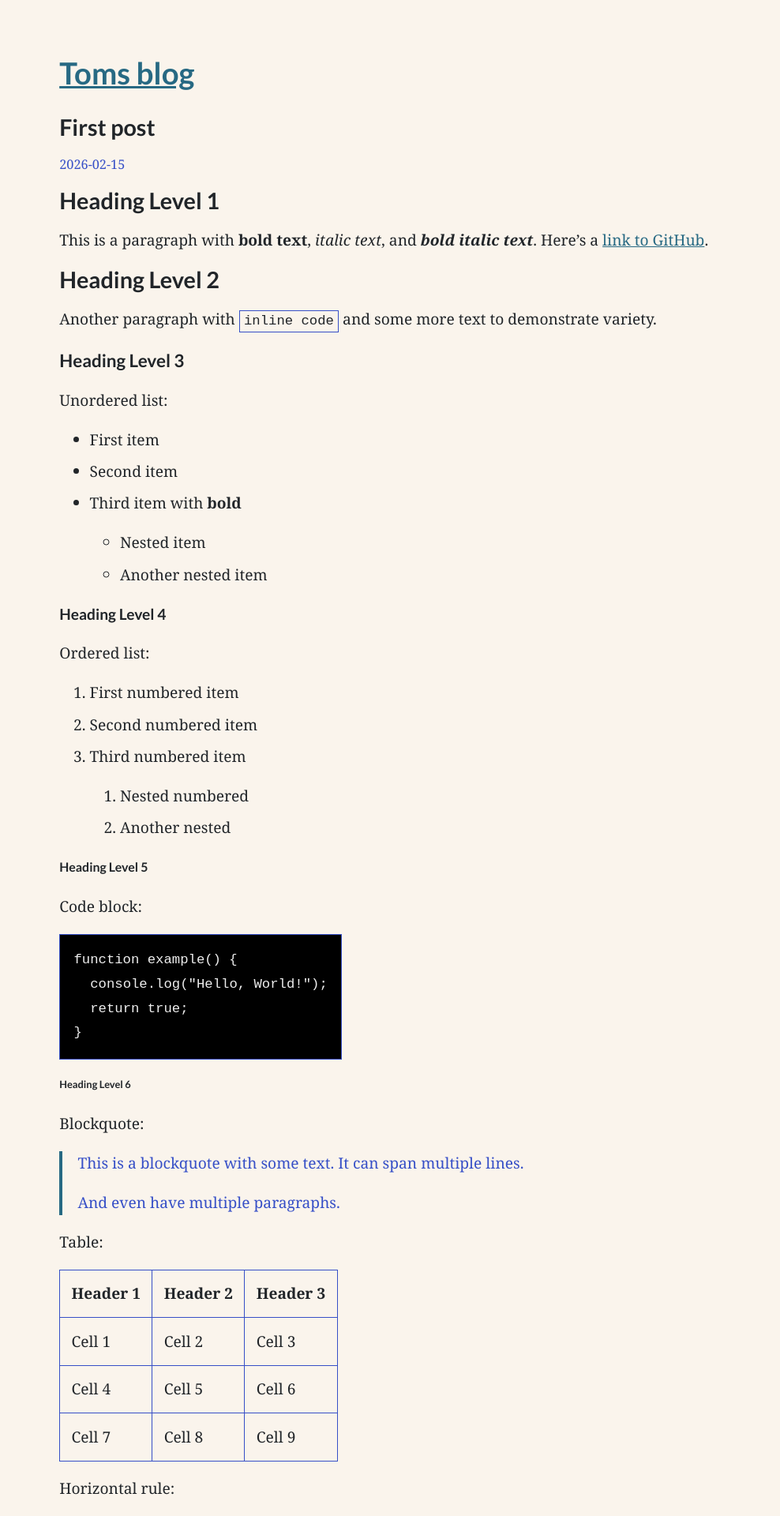
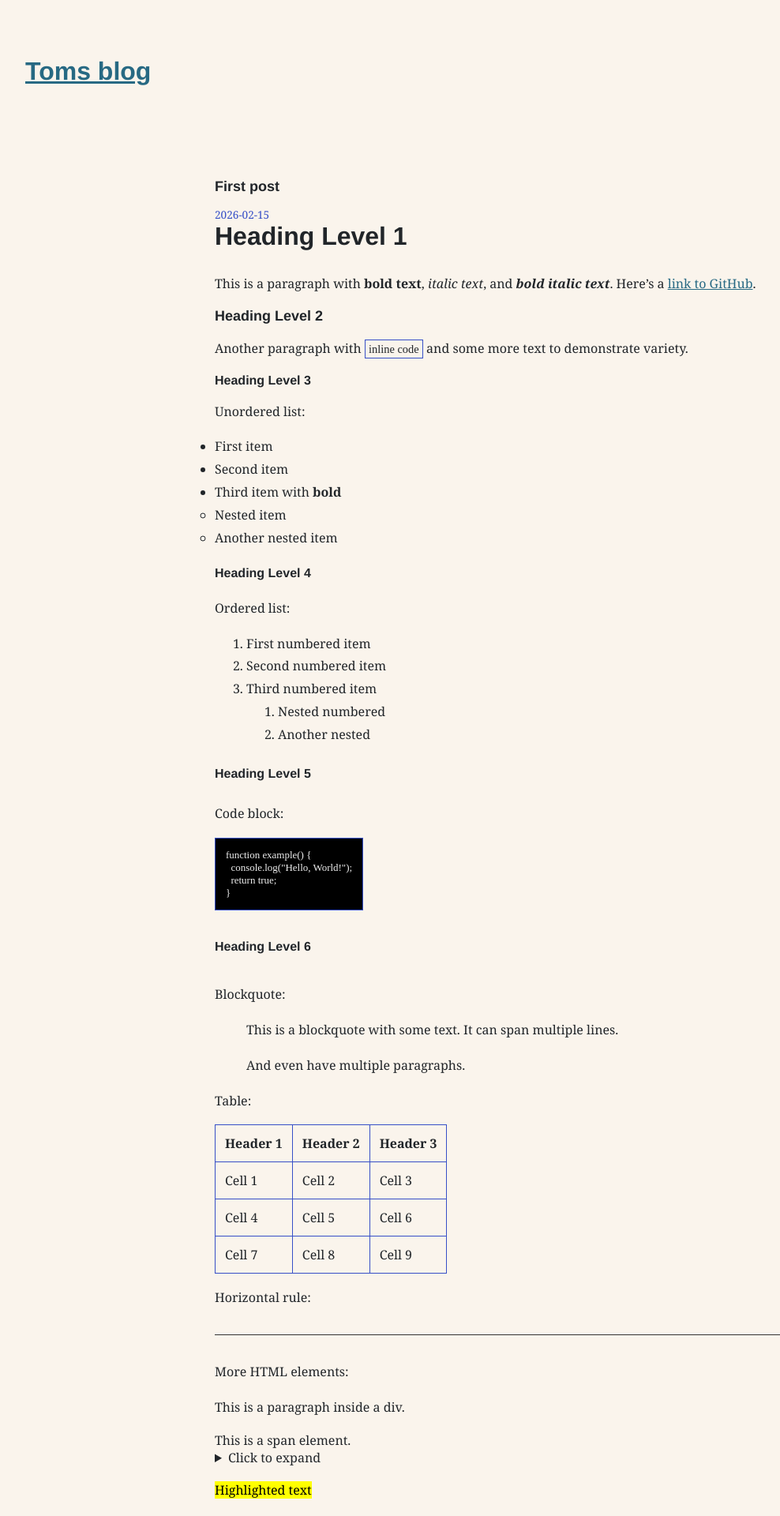
Before and after one commit to tklaver/blog, a Jekyll site: the page built from _posts/2026-02-15-first-post.md, in a window 1280 px wide. Shown: the top 1920 px of the page at 79% size, without its empty margins (8-996 px from the left). Built offline with Jekyll 4.4.1, drawn with Linux system fonts in a browser that asks for light colours.

Commit message:
css update

```diff
--- a/css/style.css
+++ b/css/style.css
@@ -1,8 +1,3 @@
-/* Tom Klaver Style - Based on weblog.lol Default Template */
-/* Suitable for GitHub Pages */
-@import url('https://fonts.googleapis.com/css2?family=Lato:wght@400;700&display=swap');
-
-/* CSS Variables and Root Styles */
 :root {
   --foreground: #212529;
   --article-background: #e7f5ff;
@@ -10,54 +5,93 @@
   --background: #FAF4EC;
   --link: #276983;
   --accent: #364fc7;
+}
+
 @media (prefers-color-scheme: dark) {
   :root {
     --foreground: #DEE2E6;
     --article-background: #212529;
-    --article-background-shadow: 0px;
+    /*		--article-background-shadow: 0px; */
     --background: #10252F;
     --link: #DEE2E6;
     --accent: #DEE2E6;
-  }  }
-}
-
-/* Reset and Base Styles */
-* {
-  box-sizing: border-box;
+  }
 }
 
 body {
-  font-family: Georgia, 'Lato', serif;
-    font-size: 120%;
+  font-family: Georgia, monospace;
   color: var(--foreground);
   background: var(--background);
-  margin: 0;
-  padding: 0;
-  line-height: 160%;
 }
 
-h1, h2, h3, h4, h5, h6 {
-  font-family: 'Lato', Helvetica, sans-serif;
-  margin: 1rem 0;
+h1,
+h2,
+h3,
+h4,
+h5,
+h6 {
+  font-family: Helvetica, sans-serif;
 }
 
-p, li {
-  line-height: 160%;
+main {
+  margin: auto;
+  padding: 0 2em;
 }
 
-/* Layout */
-header, main, footer {
-  max-width: 60em;
-  margin: 2em auto;
-  padding: 0 1em;
+/* @media (min-width:480pt) {
+	main {
+		 padding: 0 0.5em;
+  }
+} */
+
+/* FONTS */
+
+h1 {
+  font-size: xx-large;
+  margin-top: 0
 }
 
-header {
-  margin-top: 4em;
+h2 {
+  font-size: large
 }
 
-/* Navigation */
+h2 a {
+  text-decoration: none
+}
+
+h3,
+h4,
+h5,
+h6 {
+  font-size: medium
+}
+
+article p {
+  margin-bottom: 1em;
+}
+
+p,
+li {
+  line-height: 180%;
+}
+
+ul {
+  padding: 0;
+}
+
+/* ELEMENTS */
+
+header {
+  padding: 0 2em;
+}
+
+/* header-text {
+;; display: grid;
+;; color: purple;
+;; } */
+
 header nav ul {
+  margin: auto;
   list-style-type: none;
   margin: 0;
   padding: 0;
@@ -73,23 +107,49 @@
   margin-right: 1em;
 }
 
-nav {
-  margin: 1em 0;
+article {
+  margin: 4em 0;
+  /* padding: 1.5em;
+border-radius: 6pt;
+background-color: var(--article-background);
+box-shadow: var(--article-background-shadow); */
 }
 
-nav a {
-  margin-right: 1.5em;
+aside a {
   text-decoration: none;
 }
 
-nav a:hover {
-  text-decoration: underline;
+header,
+main,
+footer {
+  max-width: 45em;
 }
 
-/* Links */
-a:link,
-a:visited,
-a:hover,
+header {
+  padding-top: 4em;
+  padding-bottom: 2em
+}
+
+footer {
+  margin: 4em 0;
+}
+
+footer p {
+  text-align: center;
+}
+
+a:link {
+  color: var(--link);
+}
+
+a:visited {
+  color: var(--link);
+}
+
+a:hover {
+  color: var(--link);
+}
+
 a:active {
   color: var(--link);
 }
@@ -99,46 +159,48 @@
   text-decoration: none;
 }
 
-/* Article Styles */
-article {
+.post-info,
+.post-tags {
+  font-size: 85%;
+  color: var(--accent);
+}
+
+.post-info i:nth-child(2) {
+  margin-left: .75em;
+}
+
+.post-tags {
+  width: 100%;
+}
+
+.tag {
+  background: var(--accent);
+  color: var(--background) !important;
+  padding: .3em .4em;
+  margin: auto;
+  margin: .8em 0 0 .4em;
+  border-radius: .5em;
+  text-decoration: none;
+  display: inline-block;
+}
+
+hr {
+  border: 0;
+  height: 1px;
+  background: #333;
   margin: 2em 0;
 }
 
-article h2 {
-  margin-top: 0;
-}
-
-article p {
-  margin-bottom: 1em;
-}
-
-/* Lists */
-ul, ol {
-  margin: 1em 0;
-  padding-left: 2em;
-}
-
-li {
-  margin: 0.5em 0;
-}
-
-#recent-posts li {
-  list-style-type: none;
-}
-
-recent-posts-date {
-  font-variant: all-petite-caps;
-  font-family: monospace;
-  padding-right: 4px;
-}
-
-/* Typography and Code */
 code {
-  padding: 0.2em 0.3em;
+  padding: .2em .3em;
   border: 1px solid var(--accent);
   white-space: pre-wrap;
   word-wrap: break-word;
-  font-family: 'Courier New', monospace;
+}
+
+pre,
+code {
+  font-family: 'MD IO 0.4';
   font-size: 90%;
 }
 
@@ -151,111 +213,78 @@
   word-wrap: break-word;
 }
 
-hr {
-  border: 0;
-  height: 1px;
-  background: #333;
-  margin: 2em 0;
+img {
+  overflow-clip-margin: content-box;
+  overflow: clip;
+  max-width: 100%;
+  height: auto;
 }
 
-/* Images */
-img {
-  max-width: 100%;
+.obs {
+  float: left;
+  border: 0.5px solid;
+  display: grid;
+  width: 100%;
+  margin-bottom: 24px;
 }
 
-/* Tables */
+.obs-title-now {
+  background-color: lightsalmon;
+  border-bottom: 0.5px solid;
+  font-size: xxx-large;
+  padding: 10px;
+}
+
+.obs-title {
+  background-color: mistyrose;
+  border-bottom: 0.5px solid;
+  font-size: 16px;
+  padding: 10px;
+}
+
+.obs-date {
+  font-family: monospace;
+  padding: 10px;
+  border-bottom: 0.5px solid;
+}
+
+.obs-description {
+  padding: 10px;
+  line-height: 180%;
+
+}
+
+li {
+  padding-top: 0px;
+}
+
+#recent-posts li {
+  list-style-type: none;
+}
+
+.recent-posts-date {
+  font-variant: all-petite-caps;
+  font-family: monospace;
+  padding-right: 4px;
+}
+
 table {
   border-collapse: collapse;
 }
 
-td, th {
-  padding: 0.75em;
+td,
+th {
+  padding: .75em;
   text-align: left;
   border: 1px solid var(--accent);
 }
 
-/* Blockquote */
-blockquote {
-  border-left: 4px solid var(--link);
-  margin-left: 0;
-  padding-left: 1em;
-  color: var(--accent);
-}
-
-/* Post Meta and Tags */
-.post-info, .post-tags {
-  font-size: 85%;
-  color: var(--accent);
-}
-
-.post-info i:nth-child(2) {
-  margin-left: 0.75em;
-}
-
-.post-tags {
-  width: 100%;
-}
-
-.tag {
-  background: var(--accent);
-  color: var(--background) !important;
-  padding: 0.3em 0.4em;
-  margin: 0.8em 0 0 0.4em;
-  border-radius: 0.5em;
-  text-decoration: none;
-  display: inline-block;
-}
-
-/* Titles */
 .weblog-title a {
   text-decoration: none;
   color: var(--foreground);
 }
 
-/* Container */
-.container {
-  max-width: 60em;
-  margin: 0 auto;
-  padding: 0 1em;
-}
-
-/* Footer */
-footer {
-  margin-top: 2rem;
-  padding-top: 1rem;
-  border-top: 1px solid #ccc;
-}
-
-footer p {
-  margin-top: 5em;
-  font-size: 90%;
-  text-align: center;
-}
-
-footer nav h3 {
-  margin: 0 0 1rem 0;
-}
-
-footer nav ul {
-  list-style: none;
-  padding: 0;
-}
-
-footer nav li {
-  margin: 0.5rem 0;
-}
-
-footer nav a {
-  text-decoration: none;
-  color: #0066cc;
-}
-
-footer nav a:hover {
-  text-decoration: underline;
-}
-
-/* Decorative Elements */
-.previous-page + .next-page::before {
+.previous-page+.next-page::before {
   content: "\2022";
   color: #ccc;
   margin: 0 0.75em;
@@ -265,3 +294,13 @@
   content: "\2022 \2022 \2022";
   color: #ccc;
 }
+
+@media screen and (max-width: 576px) {
+  article {
+    margin: 3em 0;
+  }
+
+  #statuslog {
+    margin-top: 1em;
+  }
+}
```
